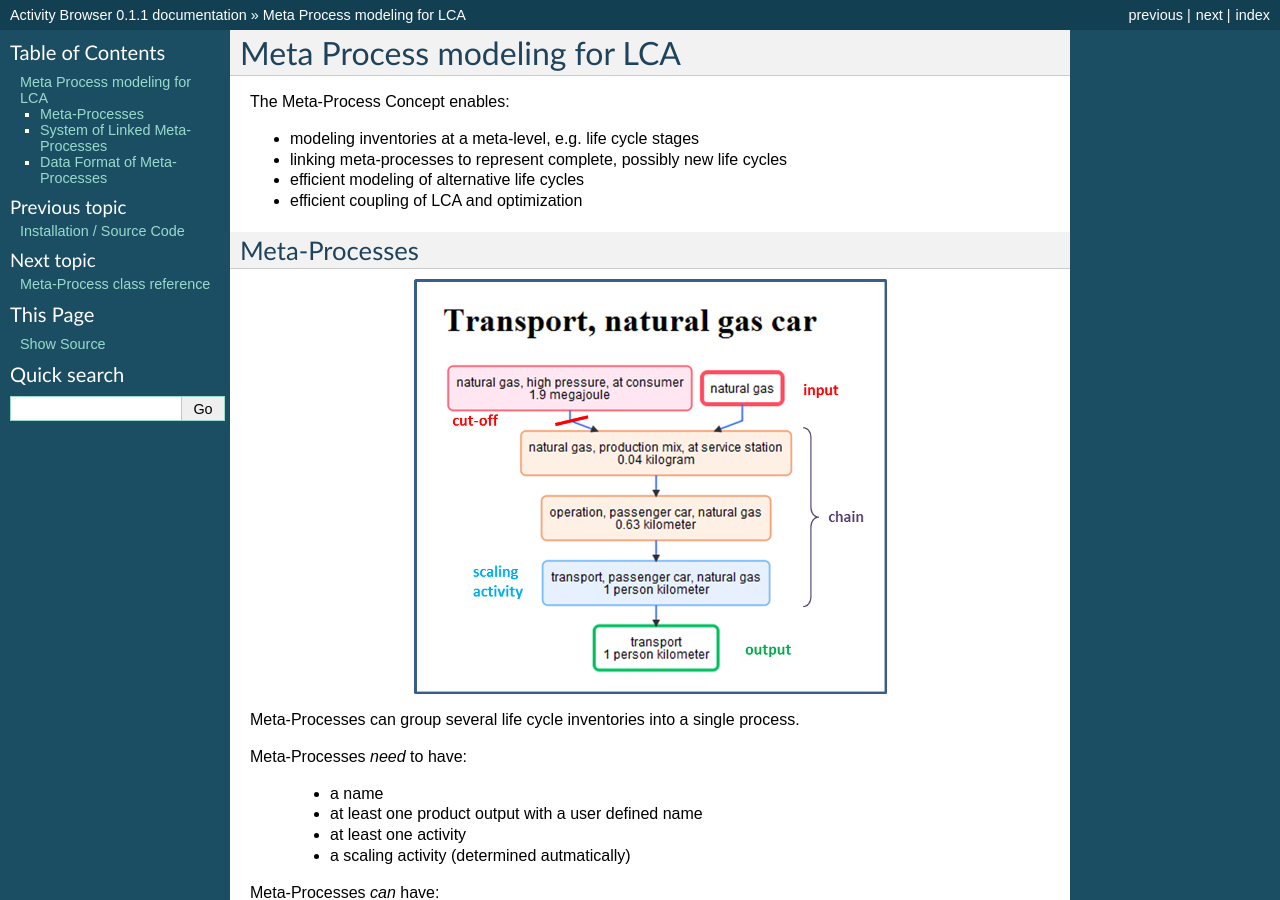
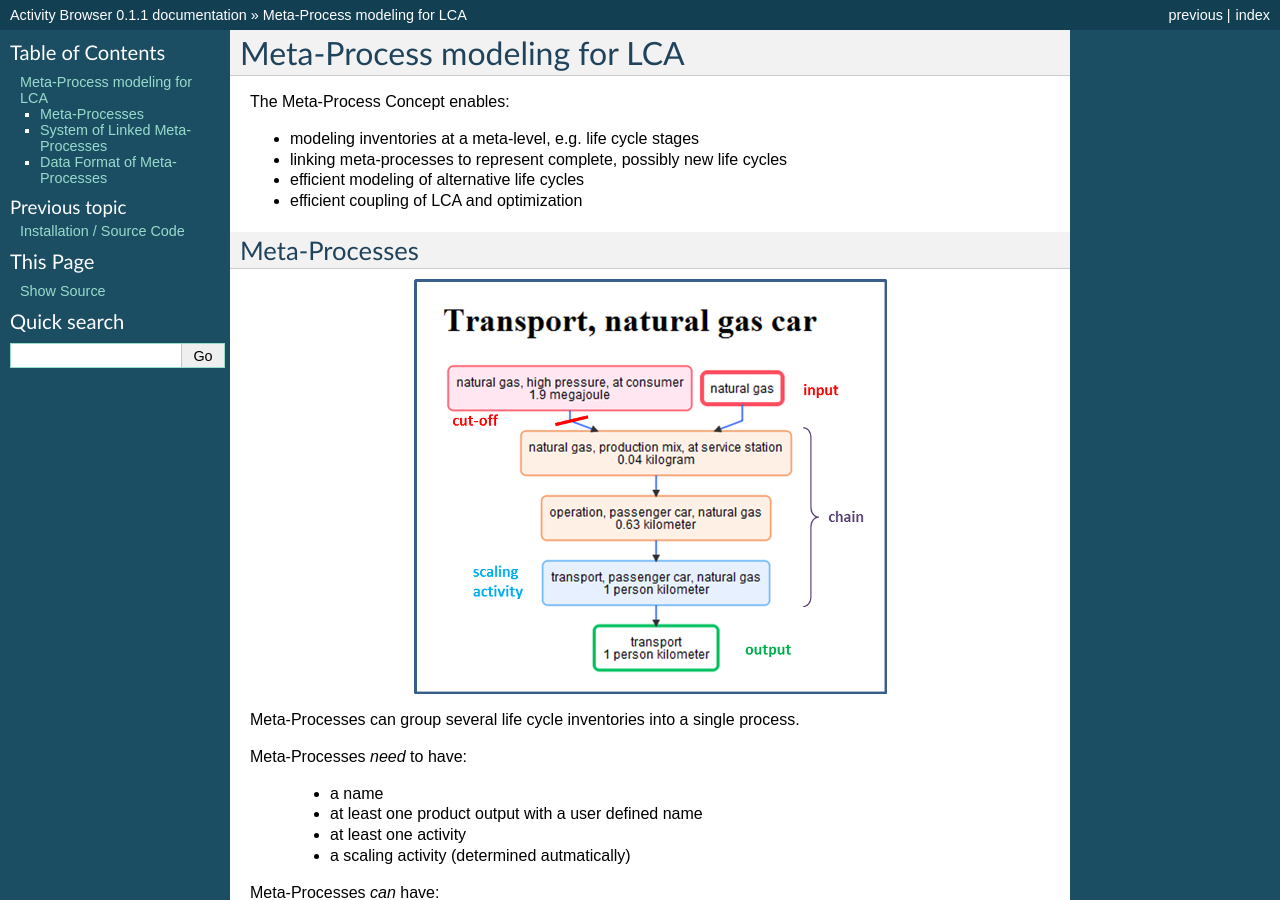
Before and after one commit to bsteubing/modular-lca, a Sphinx documentation site: the page built from docs/source/introduction-metaprocesses.rst, in a window 1280 px wide and 900 px high. Built offline with Sphinx 7.4.7, drawn with Linux system fonts in a browser that asks for light colours; pages that are not in the unit, such as notebooks, are missing from menus; some of the changed text lies outside the part shown.

Commit message:
more documentation...

```diff
--- a/docs/source/introduction-metaprocesses.rst
+++ b/docs/source/introduction-metaprocesses.rst
@@ -1,6 +1,6 @@
 .. _introduction-metaprocesses:
 
-Meta Process modeling for LCA
+Meta-Process modeling for LCA
 =============================
 
 The Meta-Process Concept enables:
--- a/docs/source/metaprocess.rst
+++ /dev/null
@@ -1,9 +0,0 @@
-.. _metaprocess:
-
-Meta-Process
-************
-
-.. automodule:: metaprocess
-
-.. autoclass:: MetaProcess
-    :members:
--- a/docs/source/class_reference.rst
+++ b/docs/source/metaprocess_class_reference.rst
@@ -11,9 +11,9 @@
 .. autoclass:: MetaProcess
     :members:
 
+
 Linked Meta-Process
 -------------------
-
 
 .. automodule:: linkedmetaprocess
 
```
Also changed, not shown: docs/source/linkedmetaprocess.rst (deleted, +0 -10 lines).
